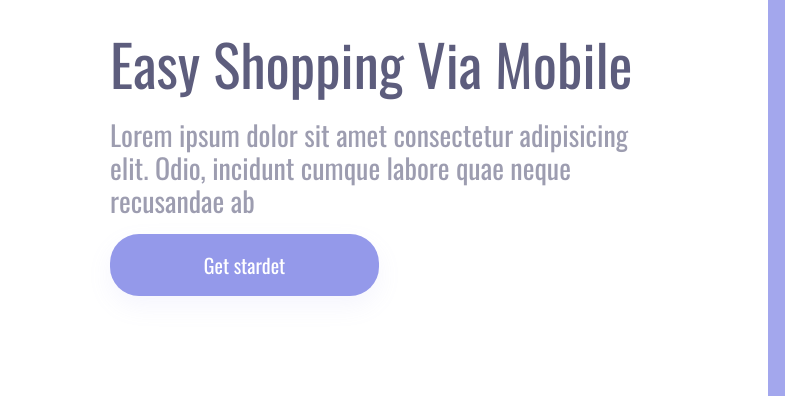
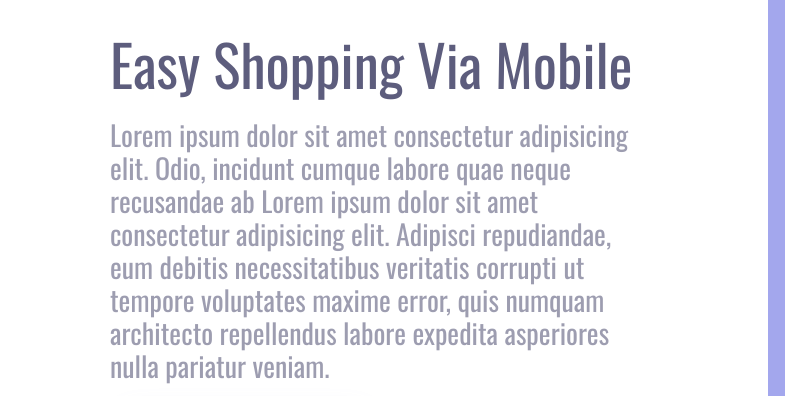
Before and after one commit to GabrielVictor-cmd/primeiro-projeto-responsivo-css, a plain HTML site: page index.html in a window 1280 px wide. Shown: the part 151-547 px from the top of the page, 0-785 px from the left. Drawn offline with nearby package versions, Linux system fonts and the light colour scheme; grey boxes are pictures that could not be loaded.

Commit message:
Alteração no paragrafo principal

```diff
--- a/index.html
+++ b/index.html
@@ -12,6 +12,7 @@
             <h1>Easy Shopping Via Mobile</h1>
             <p>
                 Lorem ipsum dolor sit amet consectetur adipisicing elit. Odio, incidunt cumque labore quae neque recusandae ab
+                Lorem ipsum dolor sit amet consectetur adipisicing elit. Adipisci repudiandae, eum debitis necessitatibus veritatis corrupti ut tempore voluptates maxime error, quis numquam architecto repellendus labore expedita asperiores nulla pariatur veniam.
             </p>
             <button>Get stardet</button>
         </section>
```
